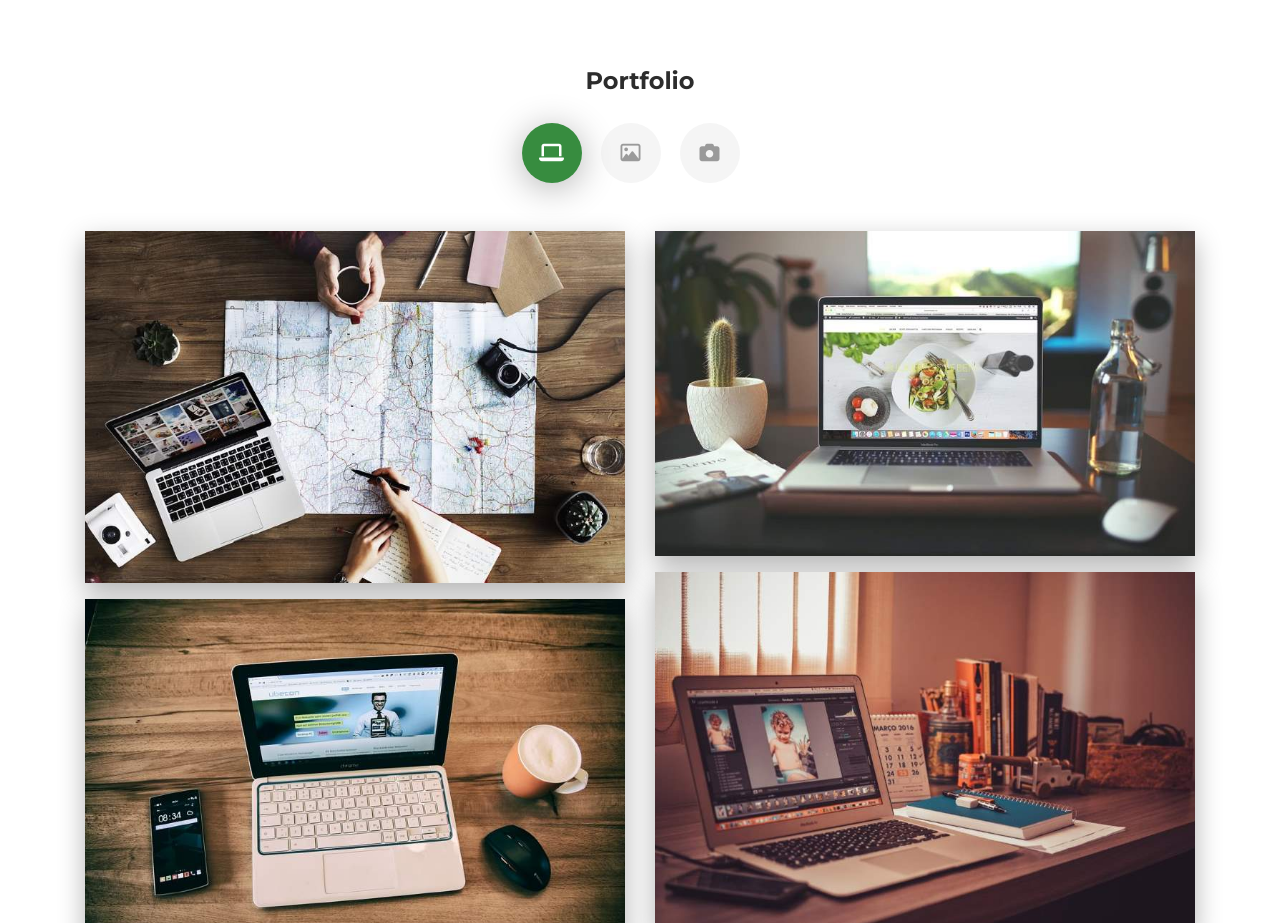
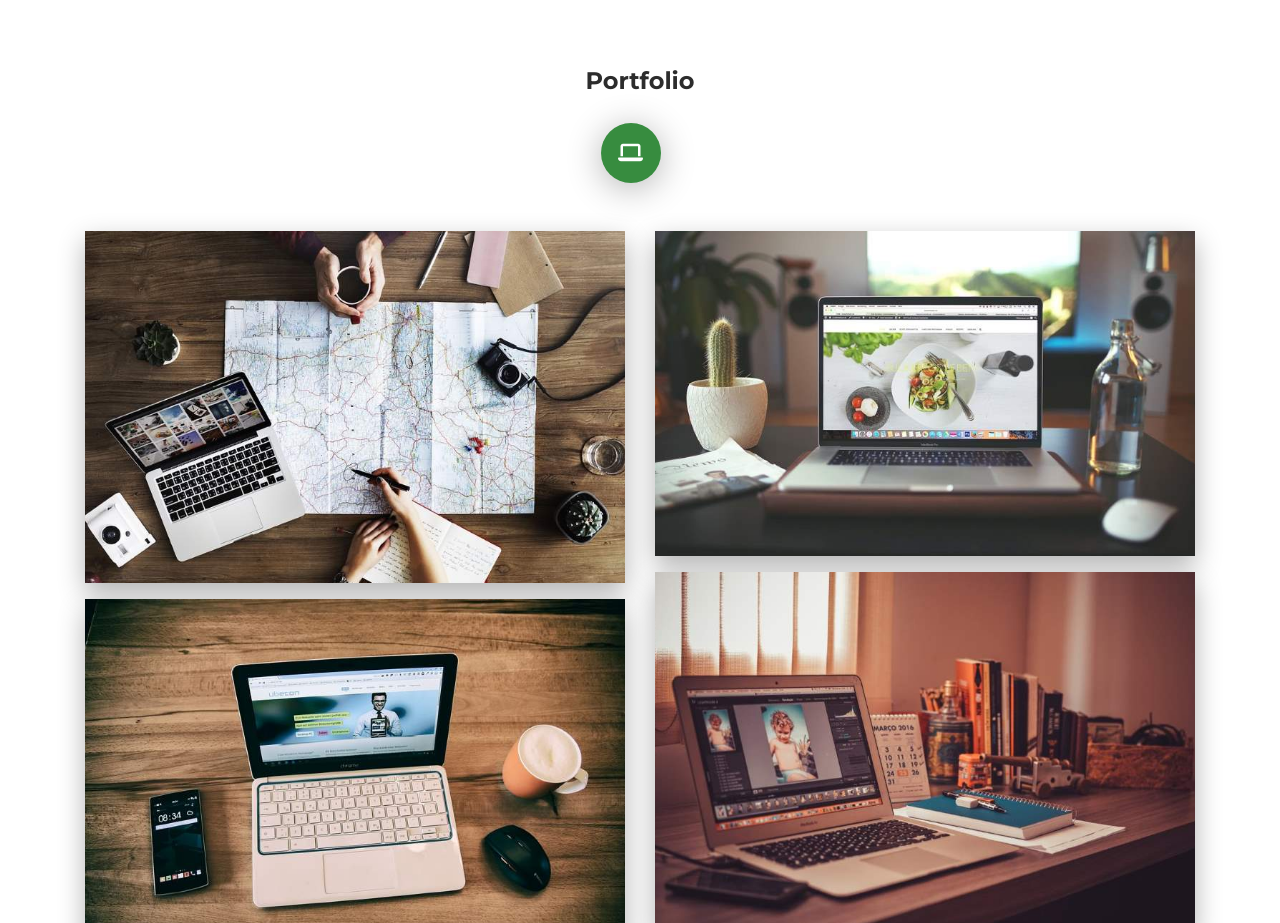
Before and after one commit to nurmangit/nurmangit.github.io, a plain HTML site: page index.html in a window 1280 px wide. Shown: the part 1520-2443 px from the top of the page. Drawn offline with Linux system fonts and the light colour scheme.

Commit message:
push 1.4

```diff
--- a/index.html
+++ b/index.html
@@ -168,8 +168,8 @@
         <div class="nav-align-center">
           <ul class="nav nav-pills nav-pills-primary" role="tablist">
             <li class="nav-item"><a class="nav-link active" data-toggle="tab" href="#web-development" role="tablist"><i class="fa fa-laptop" aria-hidden="true"></i></a></li>
-            <li class="nav-item"><a class="nav-link" data-toggle="tab" href="#graphic-design" role="tablist"><i class="fa fa-picture-o" aria-hidden="true"></i></a></li>
-            <li class="nav-item"><a class="nav-link" data-toggle="tab" href="#Photography" role="tablist"><i class="fa fa-camera" aria-hidden="true"></i></a></li>
+            <!-- <li class="nav-item"><a class="nav-link" data-toggle="tab" href="#graphic-design" role="tablist"><i class="fa fa-picture-o" aria-hidden="true"></i></a></li>
+            <li class="nav-item"><a class="nav-link" data-toggle="tab" href="#Photography" role="tablist"><i class="fa fa-camera" aria-hidden="true"></i></a></li> -->
           </ul>
         </div>
       </div>
```
